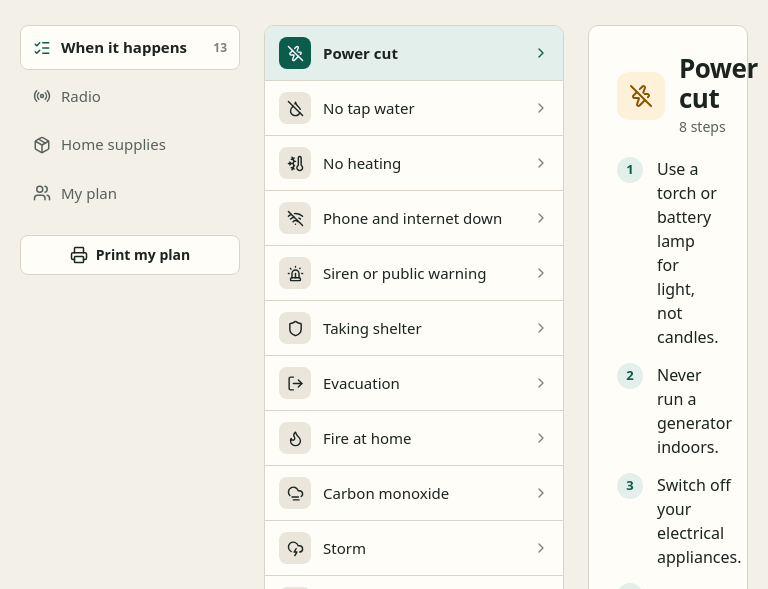
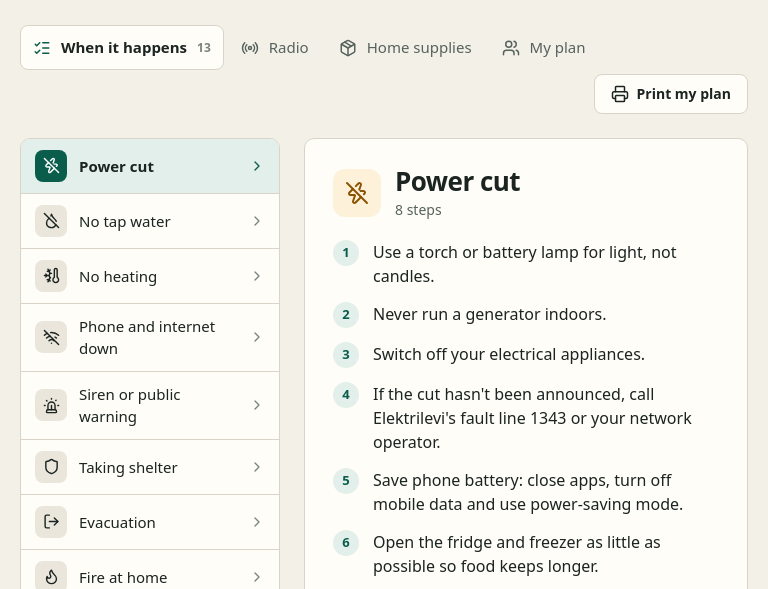
Before and after one commit to renereose/varu, a plain HTML site: page viewer/ready.html in a window 768 px wide. Shown: the part 199-788 px from the top of the page. Drawn offline with Linux system fonts and the light colour scheme; no server answers.

Commit message:
Tablets: the guide's sections in a row, the library's books below
Between a phone and a wide screen the guide's three columns left the open
situation a few words wide. There the sections go in a row above, and the
library's list of books moves under the results.

```diff
--- a/viewer/css/app.css
+++ b/viewer/css/app.css
@@ -562,6 +562,11 @@ h1, h2, h3 { line-height: 1.15; margin: 0; letter-spacing: -0.01em; }
 .topic-list li a { color: var(--accent); text-decoration: none; }
 .topic-list li a:hover { text-decoration: underline; }
 
+@media (max-width: 1000px) {
+  .lib-body { grid-template-columns: minmax(0, 1fr); }
+  .topic-index-box { display: none !important; }
+}
+
 @media (max-width: 719px) {
   .lib-head { padding: 20px 0 16px; }
   .lib-head .wrap { gap: 14px; }
@@ -1046,6 +1051,15 @@ legend { padding: 0; }
 .radio-table small { display: none; }
 .as-of { margin: 0; padding: 10px 18px 12px; color: var(--subtle); font-size: 13px; }
 
+/* Tablets: the sections go in a row above, so the open situation has room. */
+@media (min-width: 720px) and (max-width: 1100px) {
+  .guide-body { grid-template-columns: minmax(0, 1fr); }
+  .guide-nav { position: static; flex-flow: row wrap; }
+  .print-side { margin: 0 0 0 auto; }
+  .guide-section { grid-column: 1 / -1; }
+  .situations.is-current { grid-template-columns: 260px minmax(0, 1fr); }
+}
+
 @media (max-width: 719px) {
   .guide-head { background: var(--surface); }
   .guide-head .wrap { padding: 20px 0 14px; }
```
